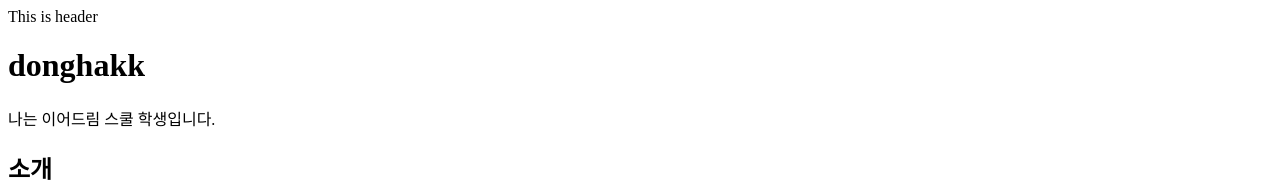
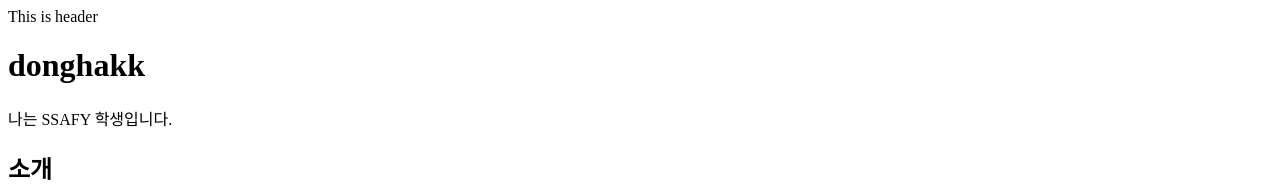
Before and after one commit to donghakk/donghakk.github.io, a plain HTML site: page index.html in a window 1280 px wide. Shown: the top 196 px of the page. Drawn offline with Linux system fonts and the light colour scheme.

Commit message:
Update index.html

```diff
--- a/index.html
+++ b/index.html
@@ -10,7 +10,7 @@
     <body>
         <header> This is header</header>
         <h1>donghakk</h1>
-        <p>나는 이어드림 스쿨 학생입니다.</p>
+        <p>나는 SSAFY 학생입니다.</p>
         <h2>소개</h2>
         <ul>
           <li>좋아하는 음식: 로티세리 치킨 샌드위치</li>
```
